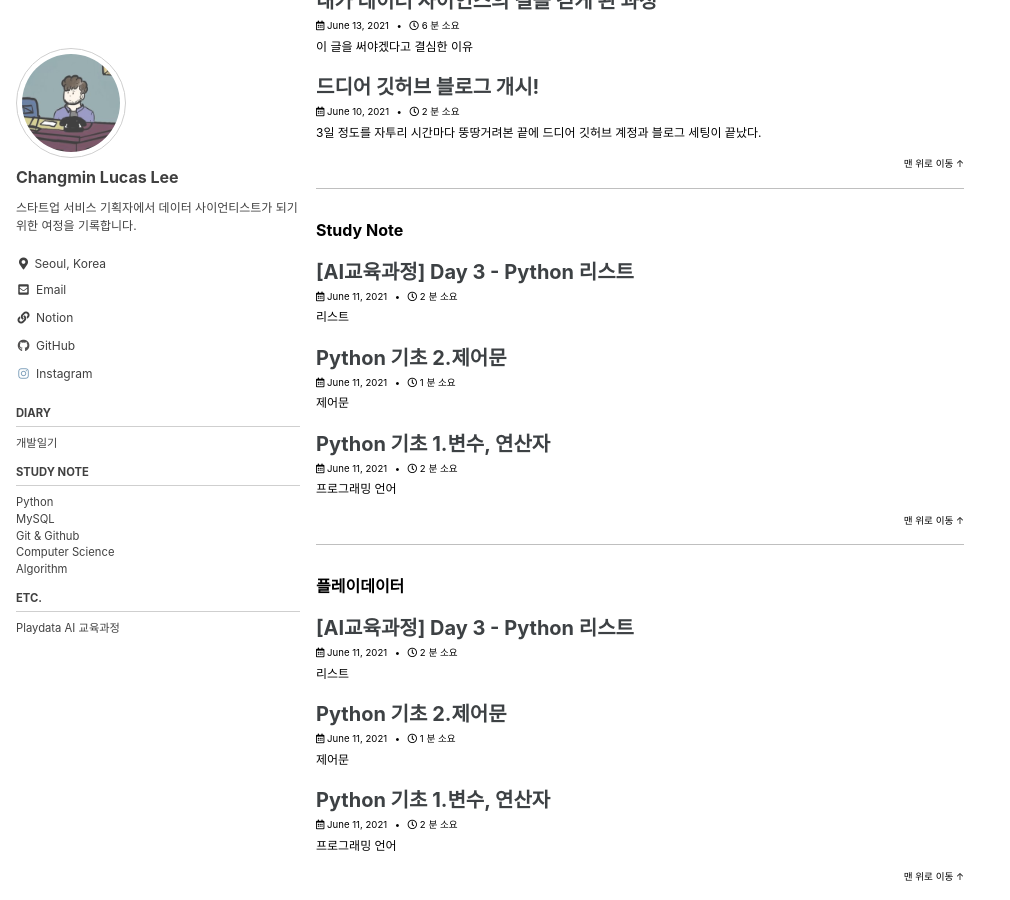
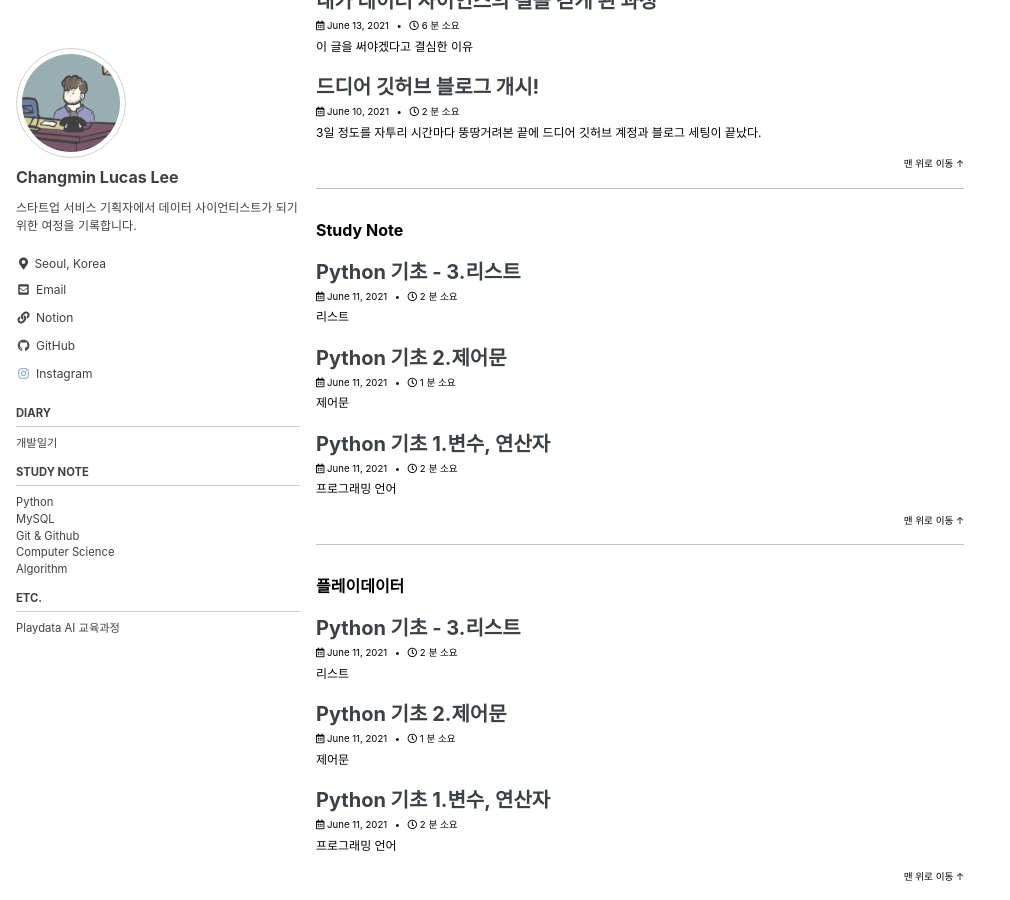
Before and after one commit to lucathree/lucathree.github.io, a Jekyll site: the page built from _pages/tags-archive.md, in a window 1280 px wide and 900 px high, scrolled down 4985 px. Shown: the whole window, without its empty margins (0-1010 px from the left). Built offline with Jekyll 4.4.1, drawn with Linux system fonts in a browser that asks for light colours; cached includes are drawn as plain includes; some of the changed text lies outside the part shown.

Commit message:
Update 2021-06-11-day3.md

```diff
--- a/_posts/2021/2021-06-11-day3.md
+++ b/_posts/2021/2021-06-11-day3.md
@@ -1,5 +1,5 @@
 ---
-title: "[AI교육과정] Day 3 - Python 리스트"
+title: "Python 기초 - 3.리스트"
 layout: single
 author_profile: true
 read_time: true
```
